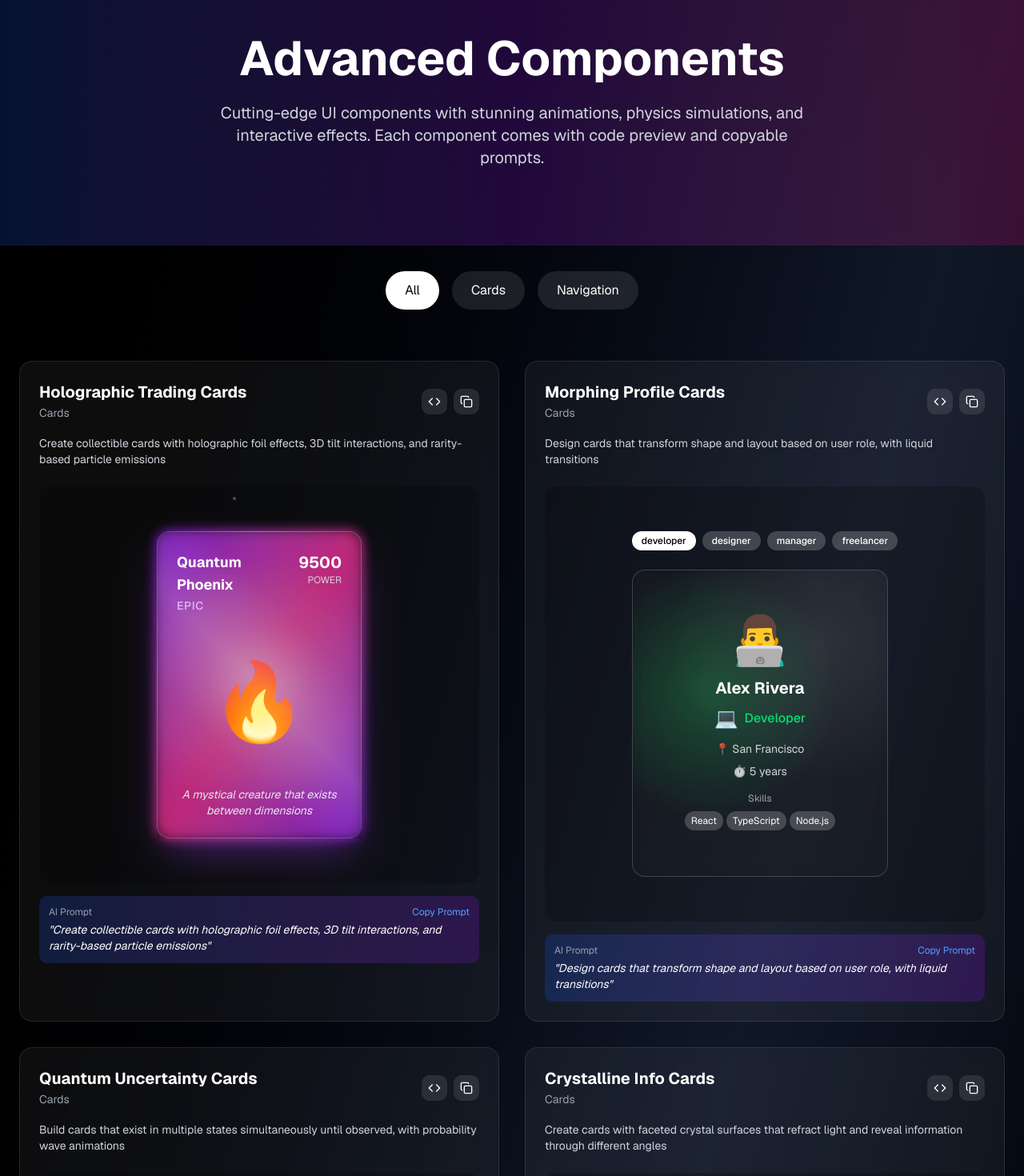
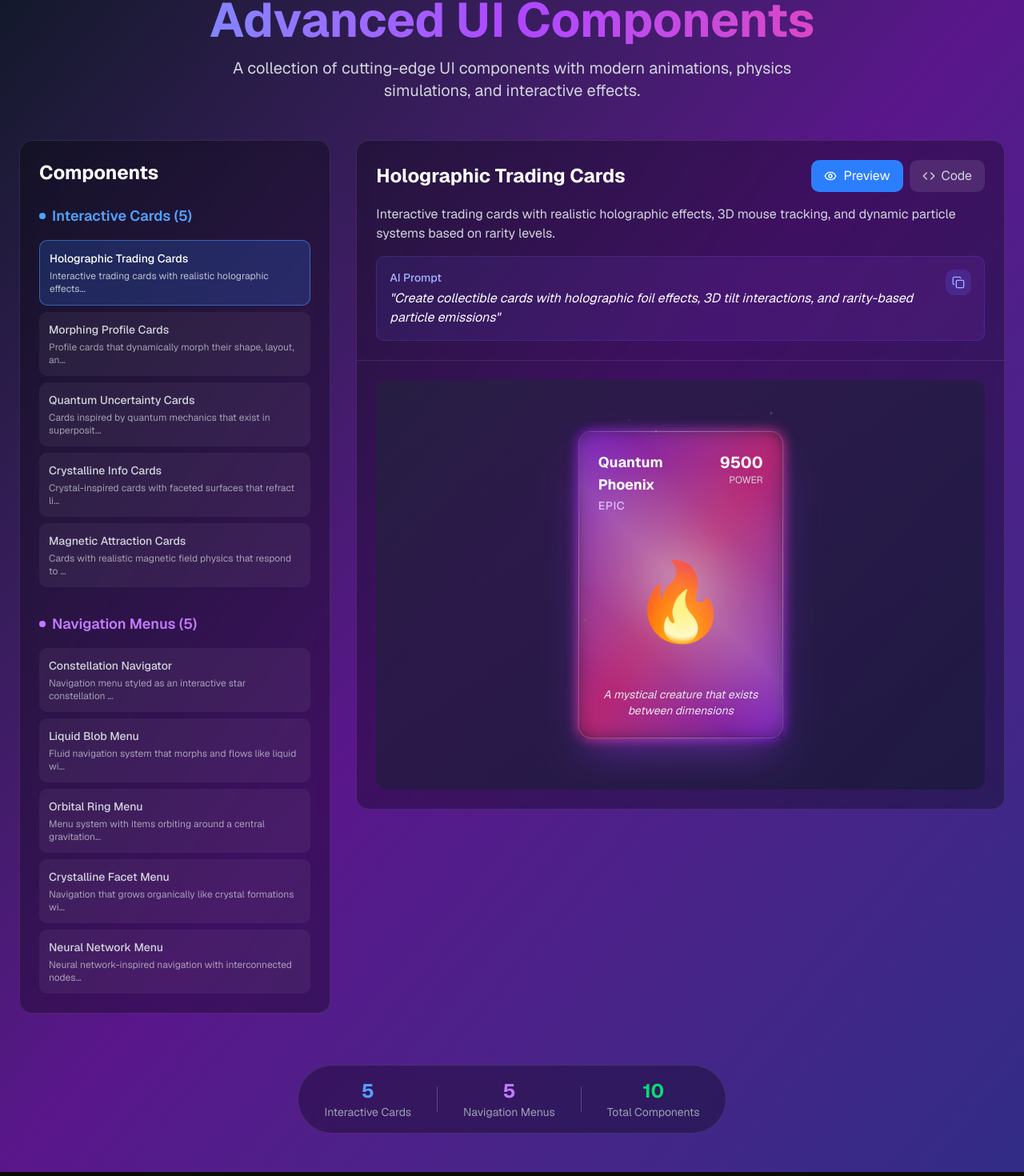
Before and after one commit to casualhermit27/ideeate, a Next.js app: page /components in a window 1280 px wide. Shown: the part 53-1523 px from the top of the page at 80% size. Built offline with nearby package versions, Linux system fonts and the light colour scheme.

Commit message:
Enhanced components showcase with code preview and copyable prompts

```diff
--- a/src/app/components/page.tsx
+++ b/src/app/components/page.tsx
@@ -2,7 +2,7 @@
 
 import { useState } from 'react'
 import { motion } from 'framer-motion'
-import { Copy, Code, Eye } from 'lucide-react'
+import { Copy, Code, Eye, Check } from 'lucide-react'
 import { HolographicTradingCard } from '@/components/cards/holographic-trading-card'
 import { MorphingProfileCard } from '@/components/cards/morphing-profile-card'
 import { QuantumUncertaintyCard } from '@/components/cards/quantum-uncertainty-card'
@@ -14,237 +14,418 @@ import { OrbitalRingMenu } from '@/components/navigation/orbital-ring-menu'
 import { CrystallineFacetMenu } from '@/components/navigation/crystalline-facet-menu'
 import { NeuralNetworkMenu } from '@/components/navigation/neural-network-menu'
 
-const components = [
+interface ComponentItem {
+	id: string
+	title: string
+	prompt: string
+	category: 'cards' | 'navigation'
+	component: React.ComponentType
+	description: string
+	codeSnippet: string
+}
+
+export default function ComponentsShowcase() {
+	const [activeView, setActiveView] = useState<'preview' | 'code'>('preview')
+	const [selectedComponent, setSelectedComponent] = useState<string>('holographic-trading-card')
+	const [copiedStates, setCopiedStates] = useState<Record<string, boolean>>({})
+
+	const components: ComponentItem[] = [
 		{
 			id: 'holographic-trading-card',
 			title: 'Holographic Trading Cards',
-		description: 'Create collectible cards with holographic foil effects, 3D tilt interactions, and rarity-based particle emissions',
-		category: 'Cards',
+			prompt: 'Create collectible cards with holographic foil effects, 3D tilt interactions, and rarity-based particle emissions',
+			category: 'cards',
 			component: HolographicTradingCard,
-		prompt: 'Create collectible cards with holographic foil effects, 3D tilt interactions, and rarity-based particle emissions',
+			description: 'Interactive trading cards with realistic holographic effects, 3D mouse tracking, and dynamic particle systems based on rarity levels.',
+			codeSnippet: `<HolographicTradingCard
+	rarity="legendary"
+	character={{
+		name: "Quantum Phoenix",
+		power: 9500,
+		image: "🔥",
+		description: "A mystical creature that exists between dimensions"
+	}}
+/>`
 		},
 		{
 			id: 'morphing-profile-card',
 			title: 'Morphing Profile Cards',
-		description: 'Design cards that transform shape and layout based on user role, with liquid transitions',
-		category: 'Cards',
+			prompt: 'Design cards that transform shape and layout based on user role, with liquid transitions',
+			category: 'cards',
 			component: MorphingProfileCard,
-		prompt: 'Design cards that transform shape and layout based on user role, with liquid transitions',
+			description: 'Profile cards that dynamically morph their shape, layout, and content based on the user\'s role with smooth liquid transitions.',
+			codeSnippet: `<MorphingProfileCard
+	profile={{
+		name: "Alex Rivera",
+		role: "developer",
+		avatar: "👨‍💻",
+		skills: ["React", "TypeScript", "Node.js"],
+		experience: "5 years",
+		location: "San Francisco"
+	}}
+/>`
 		},
 		{
 			id: 'quantum-uncertainty-card',
 			title: 'Quantum Uncertainty Cards',
-		description: 'Build cards that exist in multiple states simultaneously until observed, with probability wave animations',
-		category: 'Cards',
+			prompt: 'Build cards that exist in multiple states simultaneously until observed, with probability wave animations',
+			category: 'cards',
 			component: QuantumUncertaintyCard,
-		prompt: 'Build cards that exist in multiple states simultaneously until observed, with probability wave animations',
+			description: 'Cards inspired by quantum mechanics that exist in superposition until observed, featuring probability wave animations and measurement collapse effects.',
+			codeSnippet: `<QuantumUncertaintyCard />
+
+// Features:
+// - Superposition state with multiple overlapping possibilities
+// - Wave function collapse on observation
+// - Probability-based state selection
+// - Quantum field particle effects`
 		},
 		{
 			id: 'crystalline-info-card',
 			title: 'Crystalline Info Cards',
-		description: 'Create cards with faceted crystal surfaces that refract light and reveal information through different angles',
-		category: 'Cards',
+			prompt: 'Create cards with faceted crystal surfaces that refract light and reveal information through different angles',
+			category: 'cards',
 			component: CrystallineInfoCard,
-		prompt: 'Create cards with faceted crystal surfaces that refract light and reveal information through different angles',
+			description: 'Crystal-inspired cards with faceted surfaces that refract light and reveal different information layers through various viewing angles.',
+			codeSnippet: `<CrystallineInfoCard />
+
+// Features:
+// - Multiple crystal facets with different information
+// - Light refraction effects
+// - 3D perspective transformations
+// - Interactive facet selection`
 		},
 		{
 			id: 'magnetic-attraction-card',
 			title: 'Magnetic Attraction Cards',
-		description: 'Design cards that are magnetically attracted to cursor, with realistic physics and snap behaviors',
-		category: 'Cards',
+			prompt: 'Design cards that are magnetically attracted to cursor, with realistic physics and snap behaviors',
+			category: 'cards',
 			component: MagneticAttractionCard,
-		prompt: 'Design cards that are magnetically attracted to cursor, with realistic physics and snap behaviors',
+			description: 'Cards with realistic magnetic field physics that respond to cursor proximity with attraction forces and snap behaviors.',
+			codeSnippet: `<MagneticAttractionCard />
+
+// Features:
+// - Magnetic field visualization
+// - Realistic physics simulation
+// - Distance-based attraction strength
+// - Snap behavior when very close
+// - Electromagnetic visual effects`
 		},
 		{
 			id: 'constellation-navigator',
 			title: 'Constellation Navigator',
-		description: 'Create a menu where items are stars in constellations, connected by animated light paths',
-		category: 'Navigation',
+			prompt: 'Create a menu where items are stars in constellations, connected by animated light paths',
+			category: 'navigation',
 			component: ConstellationNavigator,
-		prompt: 'Create a menu where items are stars in constellations, connected by animated light paths',
+			description: 'Navigation menu styled as an interactive star constellation with animated light paths connecting related items.',
+			codeSnippet: `<ConstellationNavigator />
+
+// Features:
+// - Interactive star map navigation
+// - Dynamic constellation connections
+// - Animated light paths
+// - Star brightness and grouping
+// - Hover effects with energy pulses`
 		},
 		{
 			id: 'liquid-blob-menu',
 			title: 'Liquid Blob Menu',
-		description: 'Design a navigation that morphs like liquid blobs, with items emerging from fluid surfaces',
-		category: 'Navigation',
+			prompt: 'Design a navigation that morphs like liquid blobs, with items emerging from fluid surfaces',
+			category: 'navigation',
 			component: LiquidBlobMenu,
-		prompt: 'Design a navigation that morphs like liquid blobs, with items emerging from fluid surfaces',
+			description: 'Fluid navigation system that morphs and flows like liquid with menu items emerging from blob surfaces.',
+			codeSnippet: `<LiquidBlobMenu />
+
+// Features:
+// - Liquid blob morphing animations
+// - Fluid surface effects
+// - Expandable central blob
+// - Ripple and wave animations
+// - Smooth liquid connections`
 		},
 		{
 			id: 'orbital-ring-menu',
 			title: 'Orbital Ring Menu',
-		description: 'Build a menu with items orbiting around a central point with gravitational physics',
-		category: 'Navigation',
+			prompt: 'Build a menu with items orbiting around a central point with gravitational physics',
+			category: 'navigation',
 			component: OrbitalRingMenu,
-		prompt: 'Build a menu with items orbiting around a central point with gravitational physics',
+			description: 'Menu system with items orbiting around a central gravitational body, featuring realistic orbital mechanics.',
+			codeSnippet: `<OrbitalRingMenu />
+
+// Features:
+// - Gravitational physics simulation
+// - Multiple orbital rings
+// - Planetary menu items
+// - Orbital speed variations
+// - Gravitational wave effects`
 		},
 		{
 			id: 'crystalline-facet-menu',
 			title: 'Crystalline Facet Menu',
-		description: 'Create a menu that grows like crystal formations with geometric faceted surfaces',
-		category: 'Navigation',
+			prompt: 'Create a menu that grows like crystal formations with geometric faceted surfaces',
+			category: 'navigation',
 			component: CrystallineFacetMenu,
-		prompt: 'Create a menu that grows like crystal formations with geometric faceted surfaces',
+			description: 'Navigation that grows organically like crystal formations with geometric faceted surfaces and refraction effects.',
+			codeSnippet: `<CrystallineFacetMenu />
+
+// Features:
+// - Crystal growth animations
+// - Geometric faceted surfaces
+// - Light refraction effects
+// - Organic growth patterns
+// - Interactive crystal selection`
 		},
 		{
 			id: 'neural-network-menu',
 			title: 'Neural Network Menu',
-		description: 'Design navigation as a neural network with synaptic firing animations',
-		category: 'Navigation',
+			prompt: 'Design navigation as a neural network with synaptic firing animations',
+			category: 'navigation',
 			component: NeuralNetworkMenu,
-		prompt: 'Design navigation as a neural network with synaptic firing animations',
-	},
+			description: 'Neural network-inspired navigation with interconnected nodes and real-time synaptic firing animations.',
+			codeSnippet: `<NeuralNetworkMenu />
+
+// Features:
+// - Multi-layer neural network structure
+// - Synaptic firing animations
+// - Electrical activity visualization
+// - Network propagation effects
+// - Interactive neuron selection`
+		}
 	]
 
-export default function ComponentsShowcase() {
-	const [selectedComponent, setSelectedComponent] = useState<string | null>(null)
-	const [showCode, setShowCode] = useState<{ [key: string]: boolean }>({})
-	const [filter, setFilter] = useState<'All' | 'Cards' | 'Navigation'>('All')
+	const selectedComp = components.find(c => c.id === selectedComponent)
+	const SelectedComponent = selectedComp?.component
 
-	const filteredComponents = components.filter(
-		comp => filter === 'All' || comp.category === filter
-	)
-
-	const copyToClipboard = (text: string) => {
-		navigator.clipboard.writeText(text)
+	const copyToClipboard = async (text: string, type: 'prompt' | 'code', componentId: string) => {
+		try {
+			await navigator.clipboard.writeText(text)
+			setCopiedStates(prev => ({ ...prev, [`${componentId}-${type}`]: true }))
+			setTimeout(() => {
+				setCopiedStates(prev => ({ ...prev, [`${componentId}-${type}`]: false }))
+			}, 2000)
+		} catch (err) {
+			console.error('Failed to copy text: ', err)
+		}
 	}
 
-	const toggleCode = (componentId: string) => {
-		setShowCode(prev => ({
-			...prev,
-			[componentId]: !prev[componentId]
-		}))
-	}
+	const cardComponents = components.filter(c => c.category === 'cards')
+	const navigationComponents = components.filter(c => c.category === 'navigation')
 
 	return (
-		<div className="min-h-screen bg-gradient-to-br from-black via-gray-900 to-black">
-			{/* Hero Section */}
-			<div className="relative overflow-hidden">
-				<div className="absolute inset-0 bg-gradient-to-r from-blue-600/20 via-purple-600/20 to-pink-600/20" />
-				<div className="relative px-6 py-24">
+		<div className="min-h-screen bg-gradient-to-br from-gray-900 via-purple-900 to-indigo-900">
+			<div className="container mx-auto px-6 py-12">
+				{/* Header */}
 				<motion.div
-						initial={{ opacity: 0, y: 20 }}
+					className="text-center mb-12"
+					initial={{ opacity: 0, y: -20 }}
 					animate={{ opacity: 1, y: 0 }}
-						transition={{ duration: 0.8 }}
-						className="text-center"
+					transition={{ duration: 0.6 }}
 				>
-						<h1 className="text-6xl font-bold text-white mb-6">
-							Advanced Components
+					<h1 className="text-6xl font-bold bg-gradient-to-r from-blue-400 via-purple-500 to-pink-500 bg-clip-text text-transparent mb-4">
+						Advanced UI Components
 					</h1>
-						<p className="text-xl text-gray-300 max-w-3xl mx-auto">
-							Cutting-edge UI components with stunning animations, physics simulations, and interactive effects.
-							Each component comes with code preview and copyable prompts.
+					<p className="text-gray-300 text-xl max-w-3xl mx-auto">
+						A collection of cutting-edge UI components with modern animations, physics simulations, and interactive effects.
 					</p>
 				</motion.div>
-				</div>
-			</div>
 
-			{/* Filter Tabs */}
-			<div className="px-6 py-8">
-				<div className="flex justify-center space-x-4">
-					{['All', 'Cards', 'Navigation'].map((category) => (
+				<div className="grid lg:grid-cols-12 gap-8">
+					{/* Component List Sidebar */}
+					<div className="lg:col-span-4">
+						<div className="bg-black/30 backdrop-blur-sm rounded-2xl border border-white/10 p-6 sticky top-6">
+							<h2 className="text-2xl font-bold text-white mb-6">Components</h2>
+
+							{/* Cards Section */}
+							<div className="mb-8">
+								<h3 className="text-lg font-semibold text-blue-400 mb-4 flex items-center">
+									<span className="w-2 h-2 bg-blue-400 rounded-full mr-2"></span>
+									Interactive Cards ({cardComponents.length})
+								</h3>
+								<div className="space-y-2">
+									{cardComponents.map((component) => (
 										<button
-							key={category}
-							onClick={() => setFilter(category as any)}
-							className={`px-6 py-3 rounded-full transition-all duration-300 ${
-								filter === category
-									? 'bg-white text-black'
-									: 'bg-white/10 text-white hover:bg-white/20'
-							}`}
+											key={component.id}
+											onClick={() => setSelectedComponent(component.id)}
+											className={`
+												w-full text-left p-3 rounded-lg transition-all duration-200
+												${selectedComponent === component.id
+													? 'bg-blue-500/20 border border-blue-400/50 text-white'
+													: 'bg-white/5 hover:bg-white/10 text-gray-300 hover:text-white'
+												}
+											`}
 										>
-							{category}
+											<div className="font-medium text-sm">{component.title}</div>
+											<div className="text-xs opacity-70 mt-1">{component.description.slice(0, 60)}...</div>
 										</button>
 									))}
 								</div>
 							</div>
 
-			{/* Components Grid */}
-			<div className="px-6 py-8">
-				<div className="grid grid-cols-1 lg:grid-cols-2 gap-8 max-w-7xl mx-auto">
-					{filteredComponents.map((comp, index) => {
-						const Component = comp.component
+							{/* Navigation Section */}
+							<div>
+								<h3 className="text-lg font-semibold text-purple-400 mb-4 flex items-center">
+									<span className="w-2 h-2 bg-purple-400 rounded-full mr-2"></span>
+									Navigation Menus ({navigationComponents.length})
+								</h3>
+								<div className="space-y-2">
+									{navigationComponents.map((component) => (
+										<button
+											key={component.id}
+											onClick={() => setSelectedComponent(component.id)}
+											className={`
+												w-full text-left p-3 rounded-lg transition-all duration-200
+												${selectedComponent === component.id
+													? 'bg-purple-500/20 border border-purple-400/50 text-white'
+													: 'bg-white/5 hover:bg-white/10 text-gray-300 hover:text-white'
+												}
+											`}
+										>
+											<div className="font-medium text-sm">{component.title}</div>
+											<div className="text-xs opacity-70 mt-1">{component.description.slice(0, 60)}...</div>
+										</button>
+									))}
+								</div>
+							</div>
+						</div>
+					</div>
 
-						return (
+					{/* Main Content Area */}
+					<div className="lg:col-span-8">
+						{selectedComp && (
 							<motion.div
-								key={comp.id}
+								key={selectedComponent}
+								className="bg-black/30 backdrop-blur-sm rounded-2xl border border-white/10 overflow-hidden"
 								initial={{ opacity: 0, y: 20 }}
 								animate={{ opacity: 1, y: 0 }}
-								transition={{ duration: 0.5, delay: index * 0.1 }}
-								className="bg-white/5 backdrop-blur-sm border border-white/10 rounded-2xl p-6"
+								transition={{ duration: 0.4 }}
 							>
-								{/* Header */}
+								{/* Component Header */}
+								<div className="p-6 border-b border-white/10">
 									<div className="flex items-center justify-between mb-4">
-									<div>
-										<h3 className="text-xl font-bold text-white">{comp.title}</h3>
-										<span className="text-sm text-gray-400">{comp.category}</span>
-									</div>
-									<div className="flex space-x-2">
+										<h2 className="text-2xl font-bold text-white">{selectedComp.title}</h2>
+										<div className="flex items-center space-x-2">
 											<button
-											onClick={() => toggleCode(comp.id)}
-											className="p-2 bg-white/10 hover:bg-white/20 rounded-lg transition-colors"
-											title="Toggle Code"
+												onClick={() => setActiveView('preview')}
+												className={`
+													px-4 py-2 rounded-lg flex items-center space-x-2 transition-all duration-200
+													${activeView === 'preview'
+														? 'bg-blue-500 text-white'
+														: 'bg-white/10 text-gray-300 hover:bg-white/20'
+													}
+												`}
 											>
-											<Code className="w-4 h-4 text-white" />
+												<Eye size={16} />
+												<span>Preview</span>
 											</button>
 											<button
-											onClick={() => copyToClipboard(comp.prompt)}
-											className="p-2 bg-white/10 hover:bg-white/20 rounded-lg transition-colors"
-											title="Copy Prompt"
+												onClick={() => setActiveView('code')}
+												className={`
+													px-4 py-2 rounded-lg flex items-center space-x-2 transition-all duration-200
+													${activeView === 'code'
+														? 'bg-purple-500 text-white'
+														: 'bg-white/10 text-gray-300 hover:bg-white/20'
+													}
+												`}
 											>
-											<Copy className="w-4 h-4 text-white" />
+												<Code size={16} />
+												<span>Code</span>
 											</button>
 										</div>
 									</div>
 
-								{/* Description */}
-								<p className="text-gray-300 text-sm mb-6">{comp.description}</p>
+									<p className="text-gray-300 mb-4">{selectedComp.description}</p>
 
-								{/* Component Preview */}
-								<div className="bg-black/20 rounded-xl p-6 mb-4 min-h-[300px] flex items-center justify-center">
-									<Component />
+									{/* Copyable Prompt */}
+									<div className="bg-gradient-to-r from-indigo-500/10 to-purple-500/10 rounded-lg p-4 border border-indigo-500/20">
+										<div className="flex items-start justify-between">
+											<div className="flex-1">
+												<div className="text-sm text-indigo-300 font-medium mb-1">AI Prompt</div>
+												<div className="text-white italic">"{selectedComp.prompt}"</div>
+											</div>
+											<button
+												onClick={() => copyToClipboard(selectedComp.prompt, 'prompt', selectedComp.id)}
+												className="ml-4 p-2 rounded-lg bg-indigo-500/20 hover:bg-indigo-500/30 transition-all duration-200"
+											>
+												{copiedStates[`${selectedComp.id}-prompt`] ? (
+													<Check size={16} className="text-green-400" />
+												) : (
+													<Copy size={16} className="text-indigo-300" />
+												)}
+											</button>
+										</div>
+									</div>
 								</div>
 
-								{/* Code Preview */}
-								{showCode[comp.id] && (
-									<motion.div
-										initial={{ opacity: 0, height: 0 }}
-										animate={{ opacity: 1, height: 'auto' }}
-										exit={{ opacity: 0, height: 0 }}
-										className="bg-black/40 rounded-lg p-4 overflow-hidden"
+								{/* Content Area */}
+								<div className="p-6">
+									{activeView === 'preview' ? (
+										<div className="bg-gradient-to-br from-gray-800/50 to-gray-900/50 rounded-xl p-8 min-h-[500px] flex items-center justify-center">
+											{SelectedComponent && <SelectedComponent />}
+										</div>
+									) : (
+										<div className="space-y-4">
+											{/* Code Block */}
+											<div className="bg-gray-900/80 rounded-lg overflow-hidden">
+												<div className="flex items-center justify-between px-4 py-2 bg-gray-800/60 border-b border-gray-700">
+													<span className="text-sm text-gray-300 font-medium">Component Usage</span>
+													<button
+														onClick={() => copyToClipboard(selectedComp.codeSnippet, 'code', selectedComp.id)}
+														className="p-1 rounded hover:bg-gray-700/50 transition-all duration-200"
 													>
-										<div className="flex items-center justify-between mb-2">
-											<span className="text-sm text-gray-400">Component Code</span>
-											<button
-												onClick={() => copyToClipboard(`// ${comp.prompt}\n// Implementation coming soon...`)}
-												className="text-xs text-blue-400 hover:text-blue-300"
-											>
-												Copy Code
+														{copiedStates[`${selectedComp.id}-code`] ? (
+															<Check size={16} className="text-green-400" />
+														) : (
+															<Copy size={16} className="text-gray-400" />
+														)}
 													</button>
 												</div>
-										<pre className="text-xs text-green-400 overflow-x-auto">
-											<code>{`// ${comp.prompt}\n// Implementation: Advanced ${comp.title}\n// Features: Framer Motion, 3D CSS, Physics Simulation`}</code>
+												<pre className="p-4 text-sm text-gray-300 overflow-x-auto">
+													<code>{selectedComp.codeSnippet}</code>
 												</pre>
+											</div>
+
+											{/* Installation Instructions */}
+											<div className="bg-blue-500/5 border border-blue-500/20 rounded-lg p-4">
+												<h4 className="text-blue-300 font-medium mb-2">Installation & Dependencies</h4>
+												<div className="text-sm text-gray-300 space-y-1">
+													<div>• framer-motion (animations)</div>
+													<div>• @lucide-react (icons)</div>
+													<div>• tailwindcss (styling)</div>
+													<div>• react & typescript</div>
+												</div>
+											</div>
+										</div>
+									)}
+								</div>
 							</motion.div>
 						)}
+					</div>
+				</div>
 
-								{/* Prompt */}
-								<div className="bg-gradient-to-r from-blue-600/20 to-purple-600/20 rounded-lg p-3">
-									<div className="flex items-center justify-between">
-										<span className="text-xs text-gray-400">AI Prompt</span>
-										<button
-											onClick={() => copyToClipboard(comp.prompt)}
-											className="text-xs text-blue-400 hover:text-blue-300"
+				{/* Footer Stats */}
+				<motion.div
+					className="mt-16 text-center"
+					initial={{ opacity: 0 }}
+					animate={{ opacity: 1 }}
+					transition={{ delay: 0.8, duration: 0.6 }}
 				>
-											Copy Prompt
-										</button>
+					<div className="inline-flex items-center space-x-8 bg-black/30 backdrop-blur-sm rounded-full px-8 py-4 border border-white/10">
+						<div className="text-center">
+							<div className="text-2xl font-bold text-blue-400">{cardComponents.length}</div>
+							<div className="text-sm text-gray-400">Interactive Cards</div>
 						</div>
-									<p className="text-sm text-white mt-1 italic">"{comp.prompt}"</p>
+						<div className="w-px h-8 bg-white/20"></div>
+						<div className="text-center">
+							<div className="text-2xl font-bold text-purple-400">{navigationComponents.length}</div>
+							<div className="text-sm text-gray-400">Navigation Menus</div>
+						</div>
+						<div className="w-px h-8 bg-white/20"></div>
+						<div className="text-center">
+							<div className="text-2xl font-bold text-green-400">{components.length}</div>
+							<div className="text-sm text-gray-400">Total Components</div>
+						</div>
 					</div>
 				</motion.div>
-						)
-					})}
-				</div>
 			</div>
 		</div>
 	)
```
Lines whose indentation alone changed are shown as unchanged.
